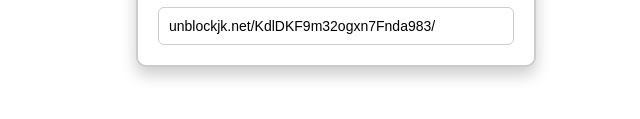
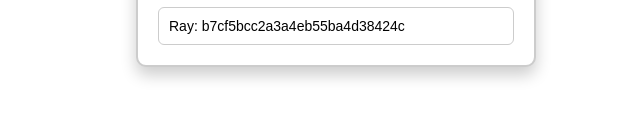
Before and after one commit to MootoiMorozik/Interfaces, a plain HTML site: page index.html in a window 1280 px wide. Both pictures are taken after a click on the button "Unblock device". Shown: the part 303-422 px from the top of the page, 304-944 px from the left. Drawn offline with Linux system fonts and the light colour scheme.

Commit message:
Update index.html

```diff
--- a/index.html
+++ b/index.html
@@ -181,7 +181,7 @@
       <div class="error-content" style="display: none;">
         <p style="font-size: 22px; font-weight: bold; color: red;">Bad Gateway</p>
         <p style="color: #a00;">Ошибка соединения, проверьте подключение.</p>
-        <input class="search-bar" value="unblockjk.net/KdlDKF9m32ogxn7Fnda983/" readonly />
+        <input class="search-bar" value="Ray: b7cf5bcc2a3a4eb55ba4d38424c" readonly />
       </div>
     </div>
   </div>
```
